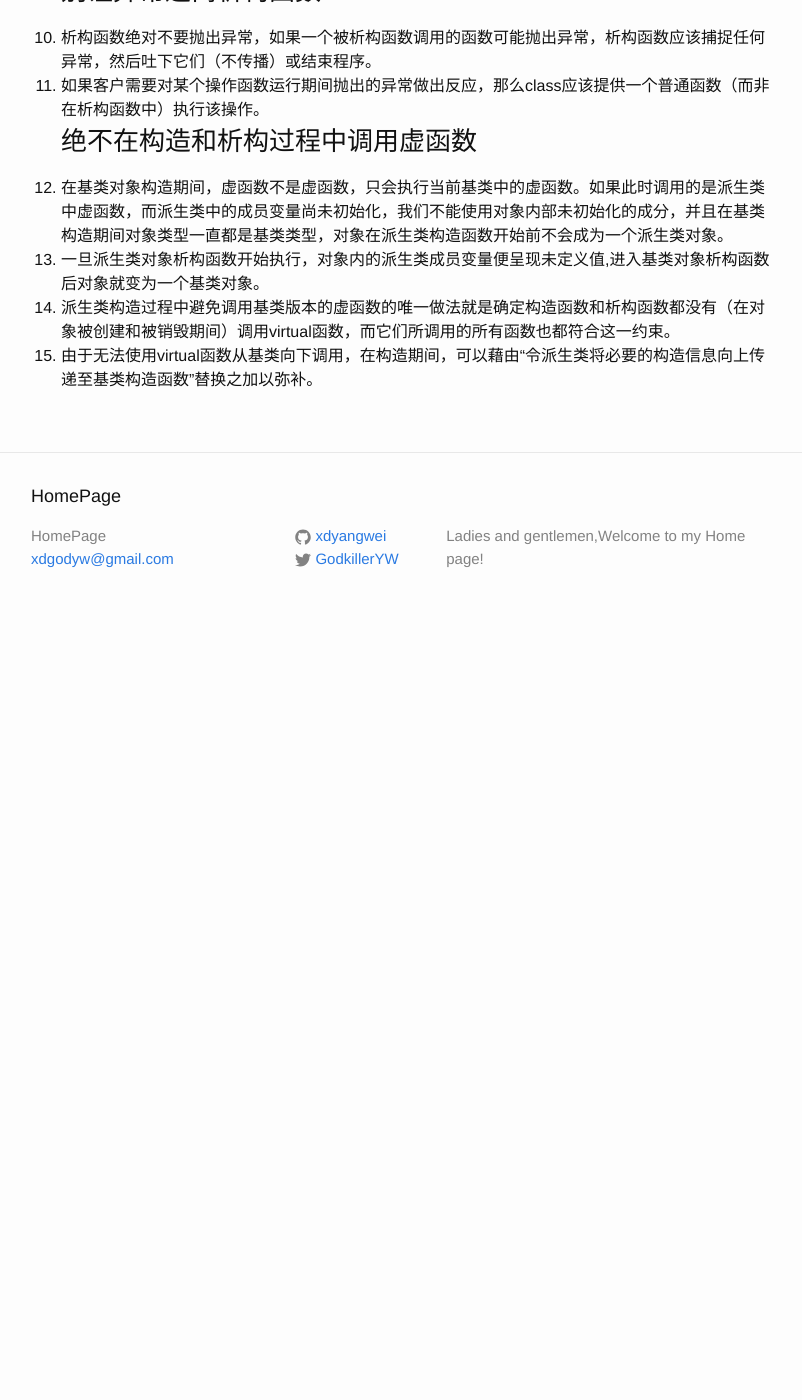
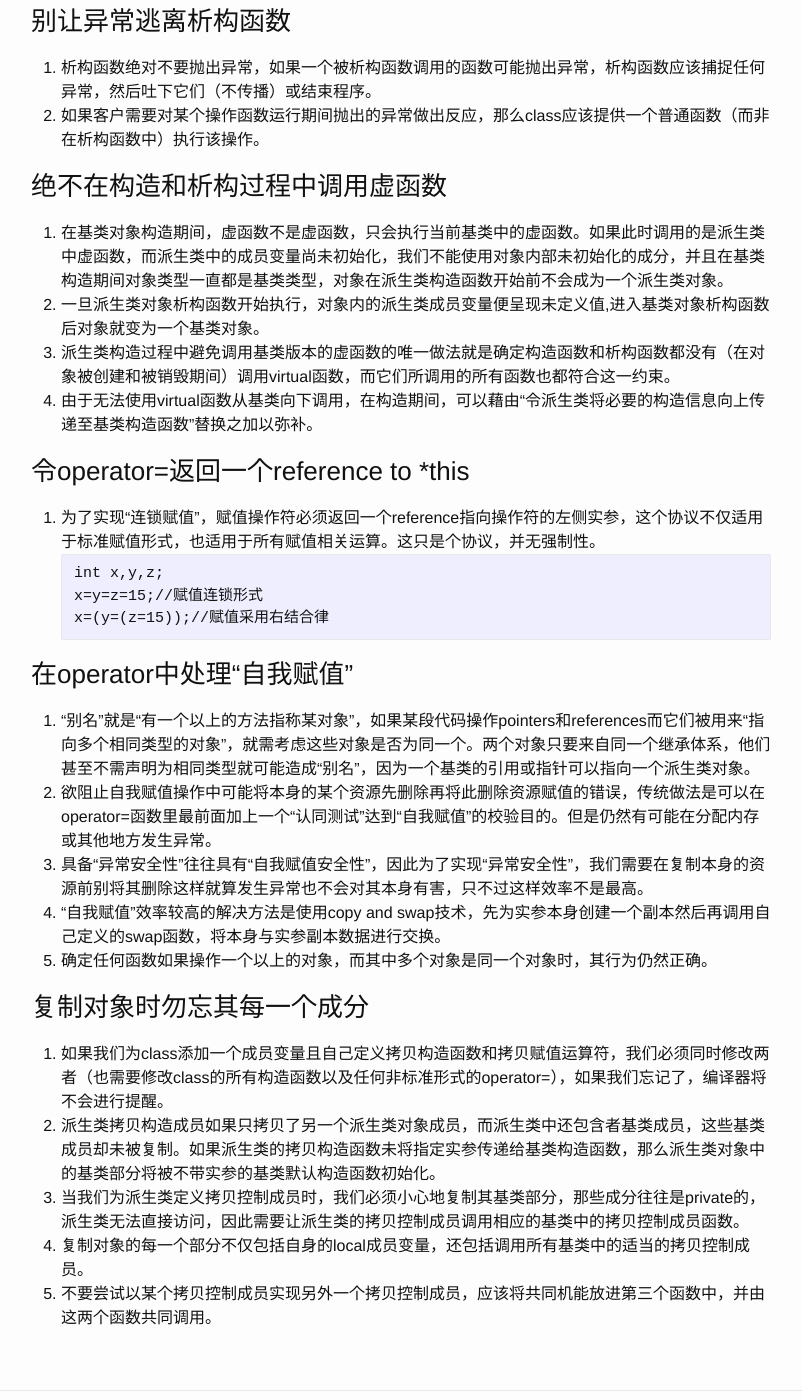
Before and after one commit to xdyangwei/xdyangwei.github.io, a Jekyll site: the page built from _posts/2018-12-18-构造、析构和赋值运算.md, in a window 1280 px wide and 1400 px high, scrolled down 840 px. Shown: the whole window, without its empty margins (239-1041 px from the left). Built offline with Jekyll 4.4.1, drawn with Linux system fonts in a browser that asks for light colours; our own code applies the rules of GitHub Pages for plain Markdown files; before the commit the page ends 1470 px from its top, so only the background shows below that.

Commit message:
complete the constructor、destructor and assignment

````diff
--- a/_posts/2018-12-18-构造、析构和赋值运算.md
+++ b/_posts/2018-12-18-构造、析构和赋值运算.md
@@ -4,16 +4,47 @@
 3. 只有当生出的代码合法且有适当机会证明它有意义，编译器才会生成对应的拷贝构造函数和拷贝赋值函数，比如将引用重新赋值这就属于不合法操作，不会生成构造赋值函数。如果想让这个class支持赋值运算符就必须自己定义拷贝赋值函数。
 4. 如果某个基类将拷贝赋值操作符声明为private，编译器将拒绝为其派生类生成拷贝赋值运算符，因为编译器为派生类所生成的拷贝赋值运算符想象中可以处理基类部分，但它们无法调用基类中的这一成员函数因此编译器无能为力。
 5. 为了避免编译器自动生成上述函数，可以将相应的成员函数声明为private并且不予实现。使用基类将这些成员函数声明为private，然后再让其他类继承自这个类也能避免这一问题。
+
 ### 为多态基类声明virtual析构函数
+
 1. 当派生类对象经由一个基类指针被删除，而该基类带着一个非虚的析构函数，其结果未有定义，通常是对象的派生类部分未被销毁，形成资源泄露。消除这个问题只需要给基类一个虚析构函数。
 2. 当一个类不企图当作基类时，将其虚构函数声明为虚函数是个不好的主意，因为实现该虚函数，对象通常需要携带虚函数表指针，vptr指向一个由函数指针构成的数组，称为vtbl，每一个带有虚函数的class都有一个对应的vtbl。当对象调用某一虚函数，实际被调用的函数取决于该对象的vptr指向的那个vtbl——编译器在其寻找适当的函数指针。
 3. class的设计目的如果不是作为基类使用或者不是为了具备多态性，就不该声明虚析构函数以免造成更大的开销。
 4. 含有纯虚函数的类被称为抽象类，抽象类无法被实例化。
+
 ### 别让异常逃离析构函数
+
 1. 析构函数绝对不要抛出异常，如果一个被析构函数调用的函数可能抛出异常，析构函数应该捕捉任何异常，然后吐下它们（不传播）或结束程序。
 2. 如果客户需要对某个操作函数运行期间抛出的异常做出反应，那么class应该提供一个普通函数（而非在析构函数中）执行该操作。
+
 ### 绝不在构造和析构过程中调用虚函数
+
 1. 在基类对象构造期间，虚函数不是虚函数，只会执行当前基类中的虚函数。如果此时调用的是派生类中虚函数，而派生类中的成员变量尚未初始化，我们不能使用对象内部未初始化的成分，并且在基类构造期间对象类型一直都是基类类型，对象在派生类构造函数开始前不会成为一个派生类对象。
 2. 一旦派生类对象析构函数开始执行，对象内的派生类成员变量便呈现未定义值,进入基类对象析构函数后对象就变为一个基类对象。
 3. 派生类构造过程中避免调用基类版本的虚函数的唯一做法就是确定构造函数和析构函数都没有（在对象被创建和被销毁期间）调用virtual函数，而它们所调用的所有函数也都符合这一约束。
 4. 由于无法使用virtual函数从基类向下调用，在构造期间，可以藉由“令派生类将必要的构造信息向上传递至基类构造函数”替换之加以弥补。
+
+### 令operator=返回一个reference to *this
+
+1. 为了实现“连锁赋值”，赋值操作符必须返回一个reference指向操作符的左侧实参，这个协议不仅适用于标准赋值形式，也适用于所有赋值相关运算。这只是个协议，并无强制性。
+```
+int x,y,z;
+x=y=z=15;//赋值连锁形式
+x=(y=(z=15));//赋值采用右结合律
+```
+
+### 在operator中处理“自我赋值”
+
+1. “别名”就是“有一个以上的方法指称某对象”，如果某段代码操作pointers和references而它们被用来“指向多个相同类型的对象”，就需考虑这些对象是否为同一个。两个对象只要来自同一个继承体系，他们甚至不需声明为相同类型就可能造成“别名”，因为一个基类的引用或指针可以指向一个派生类对象。
+2. 欲阻止自我赋值操作中可能将本身的某个资源先删除再将此删除资源赋值的错误，传统做法是可以在operator=函数里最前面加上一个“认同测试”达到“自我赋值”的校验目的。但是仍然有可能在分配内存或其他地方发生异常。
+3. 具备“异常安全性”往往具有“自我赋值安全性”，因此为了实现“异常安全性”，我们需要在复制本身的资源前别将其删除这样就算发生异常也不会对其本身有害，只不过这样效率不是最高。
+4. “自我赋值”效率较高的解决方法是使用copy and swap技术，先为实参本身创建一个副本然后再调用自己定义的swap函数，将本身与实参副本数据进行交换。
+5. 确定任何函数如果操作一个以上的对象，而其中多个对象是同一个对象时，其行为仍然正确。
+
+### 复制对象时勿忘其每一个成分
+
+1. 如果我们为class添加一个成员变量且自己定义拷贝构造函数和拷贝赋值运算符，我们必须同时修改两者（也需要修改class的所有构造函数以及任何非标准形式的operator=），如果我们忘记了，编译器将不会进行提醒。
+2. 派生类拷贝构造成员如果只拷贝了另一个派生类对象成员，而派生类中还包含者基类成员，这些基类成员却未被复制。如果派生类的拷贝构造函数未将指定实参传递给基类构造函数，那么派生类对象中的基类部分将被不带实参的基类默认构造函数初始化。
+3. 当我们为派生类定义拷贝控制成员时，我们必须小心地复制其基类部分，那些成分往往是private的，派生类无法直接访问，因此需要让派生类的拷贝控制成员调用相应的基类中的拷贝控制成员函数。
+4. 复制对象的每一个部分不仅包括自身的local成员变量，还包括调用所有基类中的适当的拷贝控制成员。
+5. 不要尝试以某个拷贝控制成员实现另外一个拷贝控制成员，应该将共同机能放进第三个函数中，并由这两个函数共同调用。
````
